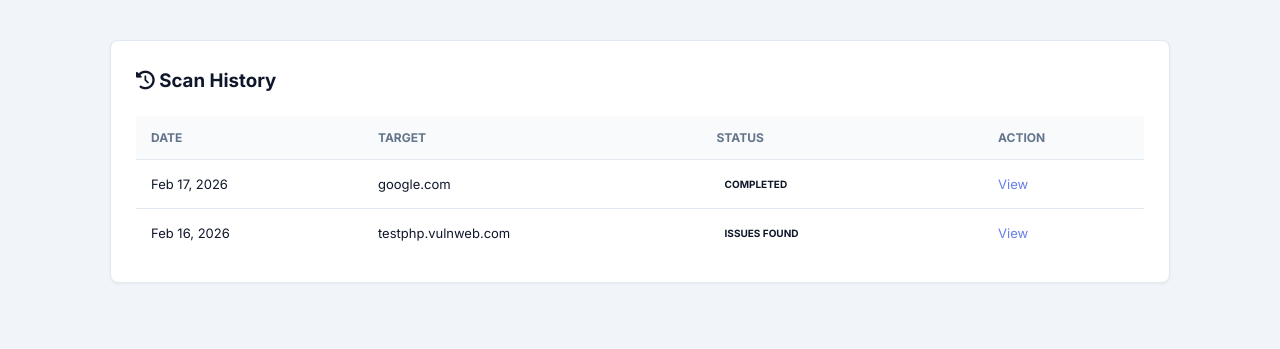
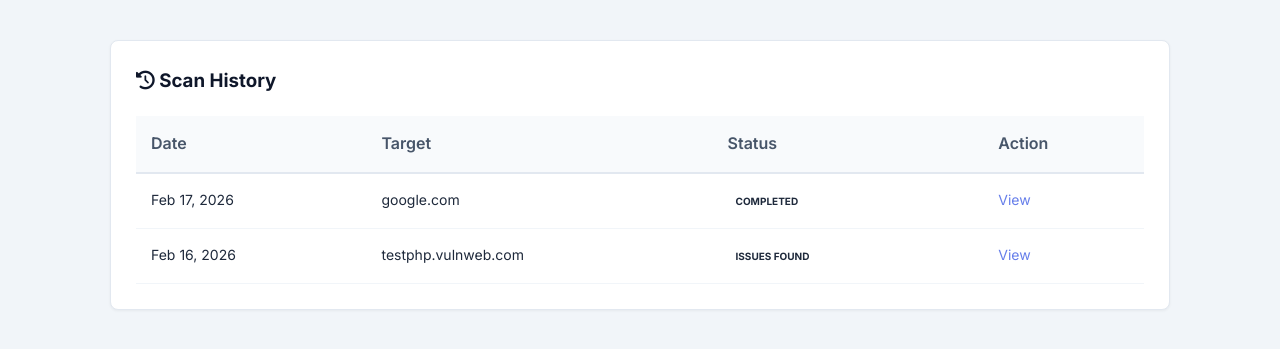
Before and after one commit to karankumar9798856-jpg/MiniZAP, a Flask app: page /history in a window 1280 px wide. Shown: the part 64-413 px from the top of the page. Run offline with Flask 3, Linux system fonts and the light colour scheme; the visitor is signed in with stand-in values (Sample User, id 1).

Commit message:
Update style.css

```diff
--- a/static/style.css
+++ b/static/style.css
@@ -355,12 +355,87 @@ a:hover { color: var(--primary-dark); }
     overflow-x: auto;
 }
 
-/* --- History Table --- */
-.history-table { width: 100%; border-collapse: collapse; }
-.history-table th { text-align: left; padding: 12px 15px; background: #f8fafc; font-size: 12px; text-transform: uppercase; color: var(--text-muted); border-bottom: 1px solid var(--border-color); }
-.history-table td { padding: 12px 15px; border-bottom: 1px solid var(--border-color); font-size: 13px; }
-.history-table tr:last-child td { border-bottom: none; }
+/* History Table Styles */
+.table-responsive {
+    overflow-x: auto;
+    margin-top: 10px;
+}
 
+.history-table {
+    width: 100%;
+    border-collapse: collapse;
+    text-align: left;
+}
+
+.history-table th {
+    background: #f8fafc;
+    padding: 15px;
+    color: #475569;
+    font-weight: 600;
+    border-bottom: 2px solid #e2e8f0;
+}
+
+.history-table td {
+    padding: 15px;
+    border-bottom: 1px solid #f1f5f9;
+    font-size: 14px;
+    color: #1e293b;
+}
+
+.url-text {
+    color: #4f46e5;
+    font-family: monospace;
+}
+
+/* Risk Badges */
+.risk-badge {
+    padding: 5px 12px;
+    border-radius: 6px;
+    font-size: 12px;
+    font-weight: bold;
+    text-transform: uppercase;
+}
+
+.risk-badge.high {
+    background: #fef2f2;
+    color: #dc2626;
+    border: 1px solid #fecaca;
+}
+
+.risk-badge.low {
+    background: #f0fdf4;
+    color: #16a34a;
+    border: 1px solid #bbf7d0;
+}
+
+/* --- Loading Spinner for Scan Button --- */
+@keyframes spin {
+    to { transform: rotate(360deg); }
+}
+
+.fa-spinner {
+    animation: spin 1s linear infinite;
+    margin-left: 8px;
+}
+
+/* --- Card Hover Effect --- */
+.card {
+    transition: transform 0.2s ease, box-shadow 0.2s ease;
+}
+
+.card:hover {
+    transform: translateY(-2px);
+    box-shadow: 0 4px 6px -1px rgba(0, 0, 0, 0.1), 0 2px 4px -1px rgba(0, 0, 0, 0.06);
+}
+
+/* --- Better Scrollbar for Terminal --- */
+.terminal-window::-webkit-scrollbar {
+    width: 6px;
+}
+.terminal-window::-webkit-scrollbar-thumb {
+    background: #444;
+    border-radius: 10px;
+}
 /* --- Flash Messages --- */
 .alert {
     padding: 12px;
```
